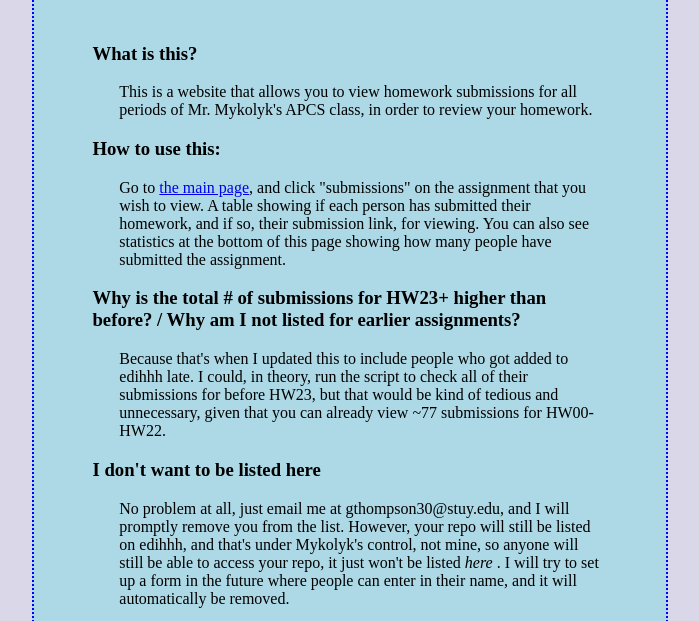
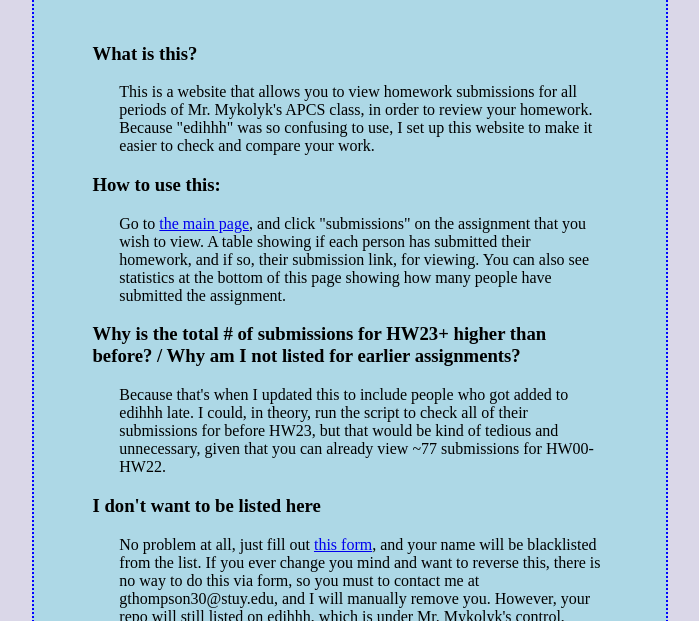
Before and after one commit to sonofthomp/homework-viewer, a plain HTML site: page about.html in a window 1280 px wide. Shown: the part 179-800 px from the top of the page, without its empty margins (290-989 px from the left). Drawn offline with Linux system fonts and the light colour scheme.

Commit message:
Update about.html

```diff
--- a/about.html
+++ b/about.html
@@ -29,7 +29,7 @@ p {
 		<p style="color:lightblue; font-size:0.5vh;">word</p>
 		<div style="margin-left:5%; margin-right: 10%;">
 			<h3> What is this? </h3>
-			<p> This is a website that allows you to view homework submissions for all periods of Mr. Mykolyk's APCS class, in order to review your homework. </p>
+			<p> This is a website that allows you to view homework submissions for all periods of Mr. Mykolyk's APCS class, in order to review your homework. Because "edihhh" was so confusing to use, I set up this website to make it easier to check and compare your work.</p>
 		</div>
                 <div style="margin-left:5%; margin-right: 10%;">
                         <h3> How to use this: </h3>
@@ -41,7 +41,7 @@ p {
 		</div>
 		<div style="margin-left:5%; margin-right: 10%;">
 			<h3> I don't want to be listed here </h3>
-			<p> No problem at all, just email me at gthompson30@stuy.edu, and I will promptly remove you from the list. However, your repo will still be listed on edihhh, and that's under Mykolyk's control, not mine, so anyone will still be able to access your repo, it just won't be listed <i> here </i>. I will try to set up a form in the future where people can enter in their name, and it will automatically be removed. </p>
+			<p> No problem at all, just fill out <a href="remove.html"> this form</a>, and your name will be blacklisted from the list. If you ever change you mind and want to reverse this, there is no way to do this via form, so you must to contact me at gthompson30@stuy.edu, and I will manually remove you. However, your repo will still listed on edihhh, which is under Mr. Mykolyk's control, rather than mine. That being said, it won't be viewable here. I'm basically relying on people to not write other people's names into the forms, so just please don't do that.</p>
 		</div>
 		<div style="margin-left:5%; margin-right: 10%;">
                         <h3> But how does it work? </h3>
```
